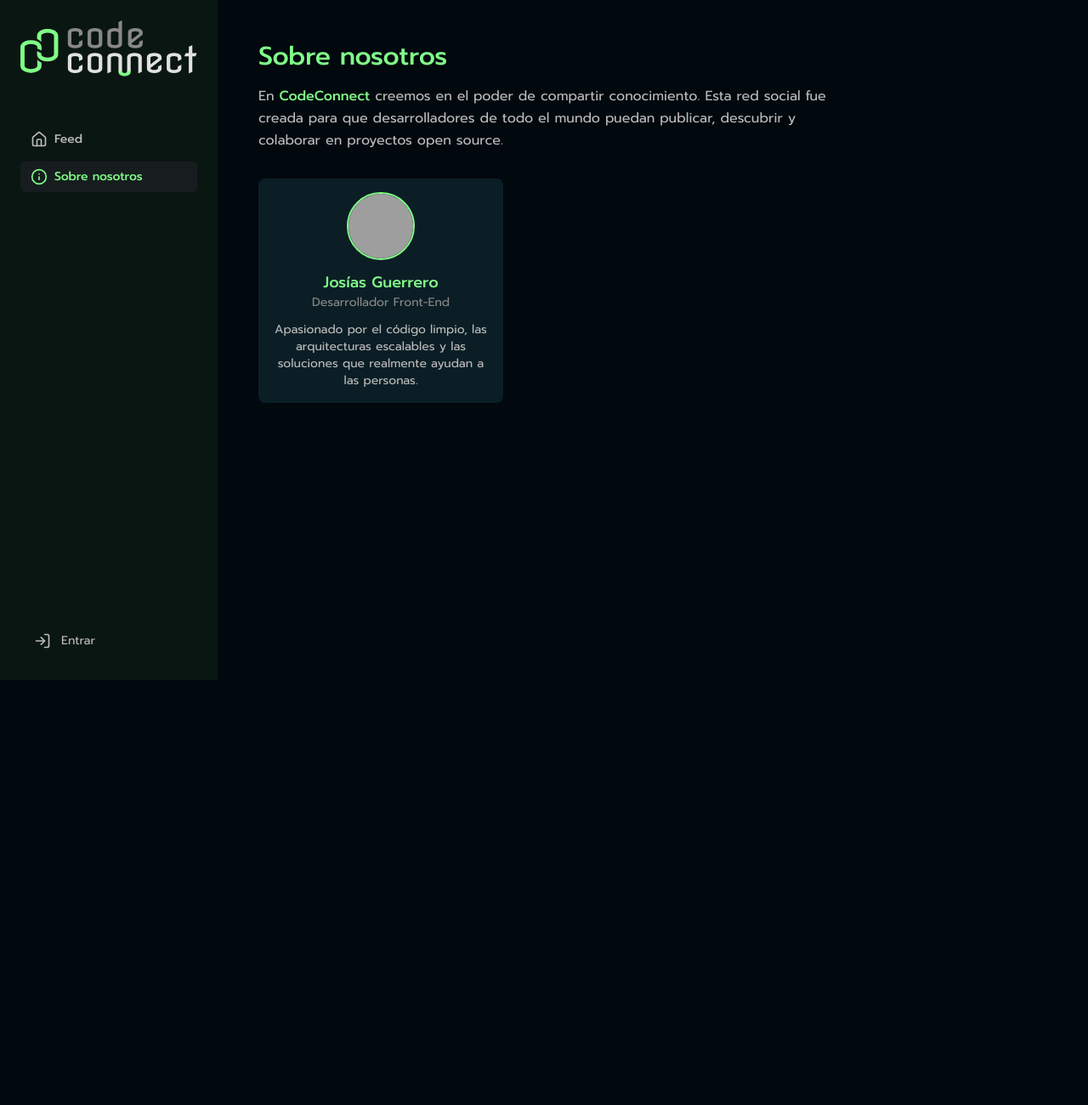
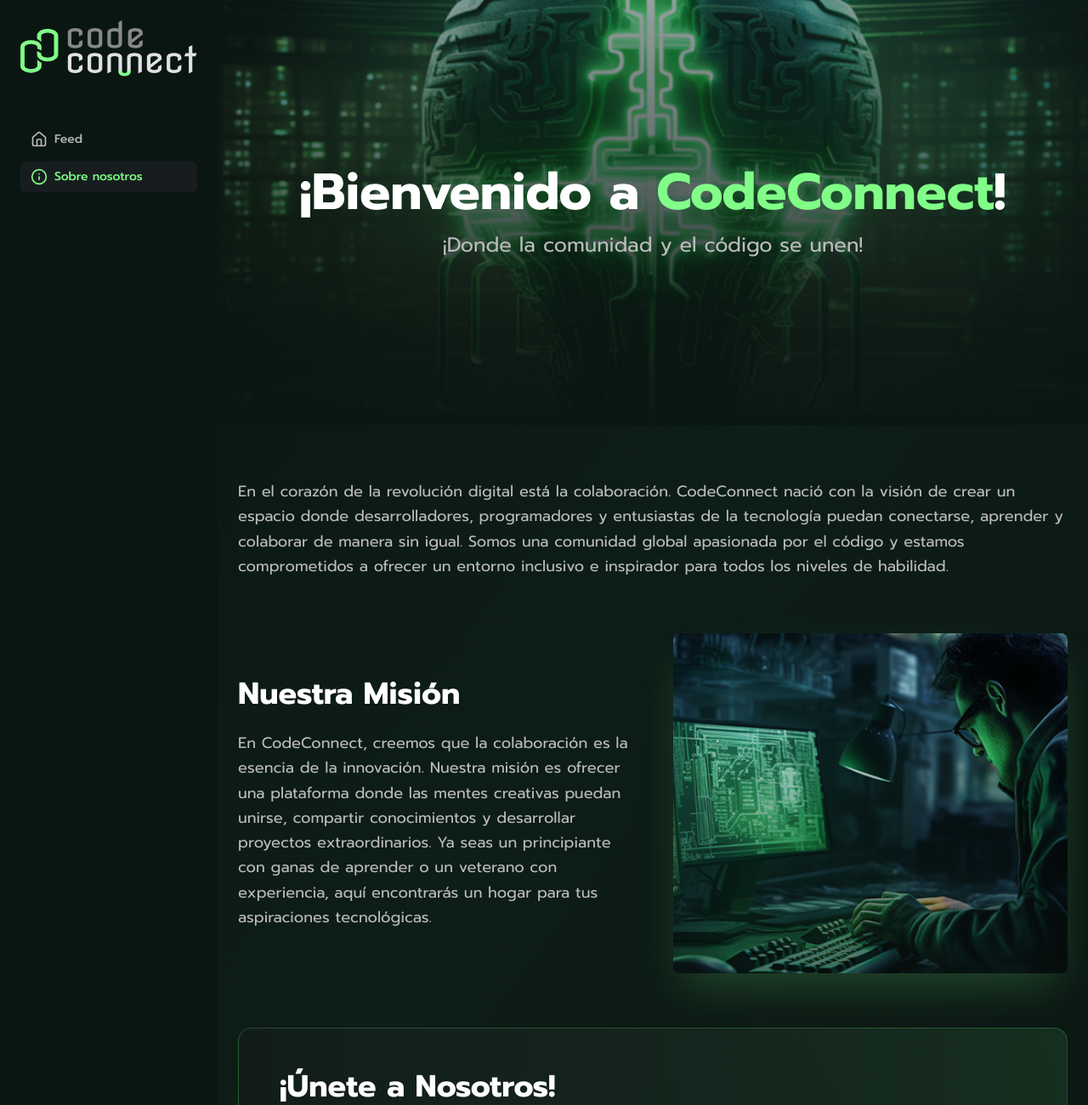
Before and after one commit to JosGuerrero2004/code-connect-challenge, a React (Vite) app: page /sobre-nosotros in a window 1280 px wide. Shown: the top 1300 px of the page at 85% size. Before the commit the page ends 800 px from the top, so only its background shows below. Built offline with nearby package versions, Linux system fonts and the light colour scheme; grey boxes are pictures that could not be loaded.

Commit message:
completed the sobre nosotros page

```diff
--- a/src/pages/SobreNosotros.tsx
+++ b/src/pages/SobreNosotros.tsx
@@ -2,34 +2,114 @@ import Navbar from '../components/Navbar/Navbar'
 
 export default function SobreNosotros() {
   return (
-    <div className='flex min-h-screen bg-grafito text-offwhite'>
+    <div className='flex min-h-screen bg-gradient-to-br from-[#0a1612] via-[#0d1d17] to-[#0a1612] text-offwhite'>
+      {/* Navbar lateral */}
       <Navbar />
 
-      <main className='flex-1 p-8 md:p-12'>
-        <h1 className='text-3xl font-medium text-verdeDestaque mb-4'>Sobre nosotros</h1>
-        <p className='text-grisClaro max-w-2xl leading-relaxed mb-8'>
-          En <span className='text-verdeDestaque font-medium'>CodeConnect</span> creemos en el poder
-          de compartir conocimiento. Esta red social fue creada para que desarrolladores de todo el
-          mundo puedan publicar, descubrir y colaborar en proyectos open source.
-        </p>
+      {/* Main content */}
+      <div className='flex-1 md:ml-0 pt-16 md:pt-0 pb-20 md:pb-0'>
+        {/* Hero Section */}
+        <section className='relative overflow-hidden'>
+          {/* Background Image with overlay */}
+          <div className='relative h-[400px] md:h-[500px]'>
+            <img
+              src='/sobre-nosotros-banner.png'
+              alt='Digital Revolution'
+              className='w-full h-full object-cover opacity-60'
+            />
+            <div className='absolute inset-0 bg-gradient-to-b from-transparent via-[#0a1612]/50 to-[#0a1612]' />
 
-        <section className='grid md:grid-cols-3 gap-8'>
-          {/* Ejemplo de perfil de colaborador */}
-          <div className='bg-verdePetroleo/60 rounded-lg p-4 flex flex-col items-center text-center'>
-            <img
-              src='/avatar1.png'
-              alt='Avatar'
-              className='w-20 h-20 rounded-full mb-3 border-2 border-verdeDestaque'
-            />
-            <h3 className='text-lg font-medium text-verdeDestaque'>Josías Guerrero</h3>
-            <p className='text-sm text-grisMedio'>Desarrollador Front-End</p>
-            <p className='mt-3 text-sm text-grisClaro'>
-              Apasionado por el código limpio, las arquitecturas escalables y las soluciones que
-              realmente ayudan a las personas.
+            {/* Hero Content */}
+            <div className='absolute inset-0 flex flex-col items-center justify-center px-6 text-center'>
+              <h1 className='text-4xl md:text-6xl font-bold mb-4'>
+                <span className='text-white'>¡Bienvenido a </span>
+                <span className='text-verdeDestaque'>CodeConnect</span>
+                <span className='text-white'>!</span>
+              </h1>
+              <p className='text-xl md:text-2xl text-grisClaro max-w-3xl'>
+                ¡Donde la comunidad y el código se unen!
+              </p>
+            </div>
+          </div>
+        </section>
+
+        {/* Main Content */}
+        <section className='max-w-6xl mx-auto px-6 py-12 md:py-16'>
+          {/* Introduction */}
+          <div className='mb-16'>
+            <p className='text-base md:text-lg text-grisClaro leading-relaxed'>
+              En el corazón de la revolución digital está la colaboración. CodeConnect nació con la
+              visión de crear un espacio donde desarrolladores, programadores y entusiastas de la
+              tecnología puedan conectarse, aprender y colaborar de manera sin igual. Somos una
+              comunidad global apasionada por el código y estamos comprometidos a ofrecer un entorno
+              inclusivo e inspirador para todos los niveles de habilidad.
             </p>
           </div>
+
+          {/* Mission Section */}
+          <div className='grid md:grid-cols-2 gap-8 md:gap-12 items-center mb-16'>
+            <div>
+              <h2 className='text-3xl md:text-4xl font-bold text-white mb-6'>Nuestra Misión</h2>
+              <p className='text-base md:text-lg text-grisClaro leading-relaxed'>
+                En CodeConnect, creemos que la colaboración es la esencia de la innovación. Nuestra
+                misión es ofrecer una plataforma donde las mentes creativas puedan unirse, compartir
+                conocimientos y desarrollar proyectos extraordinarios. Ya seas un principiante con
+                ganas de aprender o un veterano con experiencia, aquí encontrarás un hogar para tus
+                aspiraciones tecnológicas.
+              </p>
+            </div>
+
+            <div className='relative'>
+              <img
+                src='/mission-image.png'
+                alt='Collaboration'
+                className='rounded-lg shadow-2xl shadow-verdeDestaque/20 w-full h-[300px] md:h-[400px] object-cover'
+              />
+              <div className='absolute inset-0 bg-gradient-to-t from-[#0a1612]/60 to-transparent rounded-lg' />
+            </div>
+          </div>
+
+          {/* Call to Action */}
+          <div className='bg-gradient-to-r from-grisOscuro/50 to-verdeDestaque/10 rounded-2xl p-8 md:p-12 border border-verdeDestaque/20'>
+            <h2 className='text-3xl md:text-4xl font-bold text-white mb-6'>¡Únete a Nosotros!</h2>
+            <p className='text-base md:text-lg text-grisClaro leading-relaxed mb-8'>
+              Estamos emocionados de tenerte con nosotros en este emocionante viaje. Únete a nuestra
+              vibrante comunidad y descubre el poder de la colaboración en el mundo del código.
+            </p>
+
+            <div className='flex items-center gap-4'>
+              <div className='flex-shrink-0'>
+                <svg
+                  className='w-16 h-16 md:w-20 md:h-20 text-verdeDestaque'
+                  viewBox='0 0 100 100'
+                  fill='none'
+                  xmlns='http://www.w3.org/2000/svg'
+                >
+                  <path
+                    d='M30 20L50 40L30 60M40 50H70'
+                    stroke='currentColor'
+                    strokeWidth='6'
+                    strokeLinecap='round'
+                    strokeLinejoin='round'
+                  />
+                  <path
+                    d='M20 10H80C85.5228 10 90 14.4772 90 20V80C90 85.5228 85.5228 90 80 90H20C14.4772 90 10 85.5228 10 80V20C10 14.4772 14.4772 10 20 10Z'
+                    stroke='currentColor'
+                    strokeWidth='4'
+                    strokeLinecap='round'
+                  />
+                </svg>
+              </div>
+              <p className='text-lg md:text-xl text-grisClaro italic'>
+                Juntos, vamos a transformar ideas en innovaciones y a moldear el futuro digital.
+              </p>
+            </div>
+          </div>
         </section>
-      </main>
+
+        {/* Footer Spacer */}
+        <div className='h-20 md:h-32' />
+      </div>
     </div>
   )
 }
```
Also changed, not shown: public/mission-image.png (added), public/sobre-nosotros-banner.png (added).
